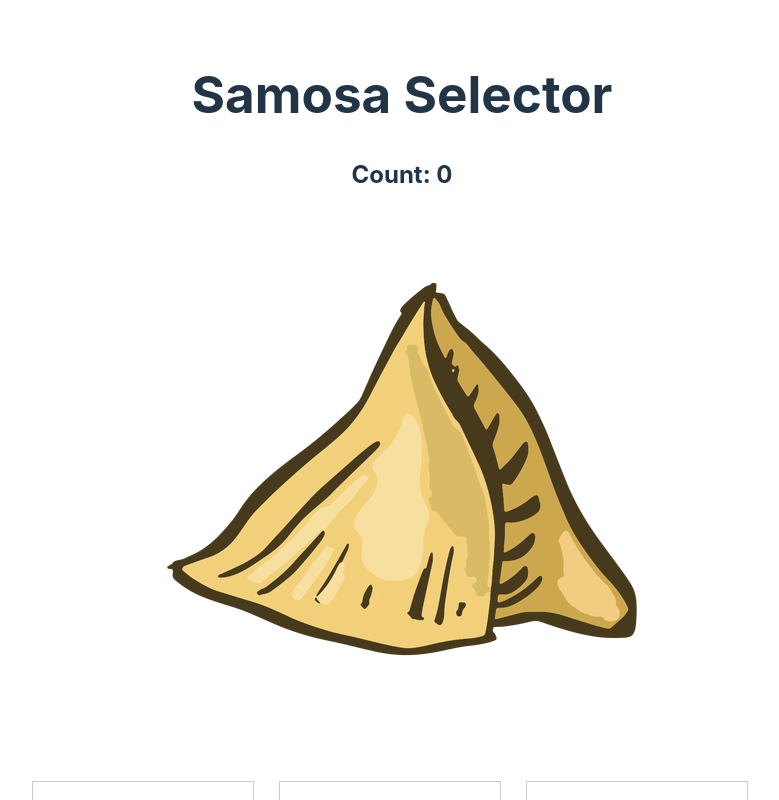
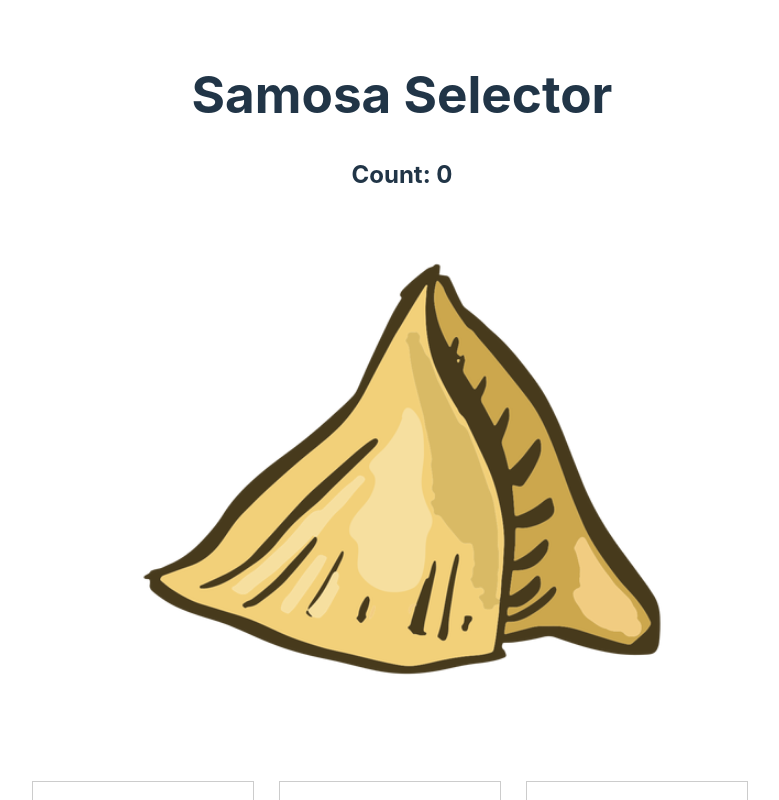
Before and after one commit to matayay/Labs, a React (Vite) app in the folder samosaCounter/: page / in a window 1280 px wide. In both pictures the pointer is over the picture 640 px from the left and 468 px from the top of the page. Shown: the top 800 px of the page, without its empty margins (238-1017 px from the left). Built offline with nearby package versions, Linux system fonts and the light colour scheme.

Commit message:
finished lab

```diff
--- /dev/null
+++ b/samosaCounter/src/components/Header.css
@@ -0,0 +1,8 @@
+.samosa:hover {
+    cursor: pointer;
+    transform: scale(1.1);
+}
+
+.samosa:active {
+    transform: scale(0.95);
+}
--- a/samosaCounter/src/components/Header.tsx
+++ b/samosaCounter/src/components/Header.tsx
@@ -1,5 +1,6 @@
 import samosa from '../assets/samosimg.png';
 import { FC } from "react";
+import './Header.css';
 
 interface Props {
     count: number;
```
